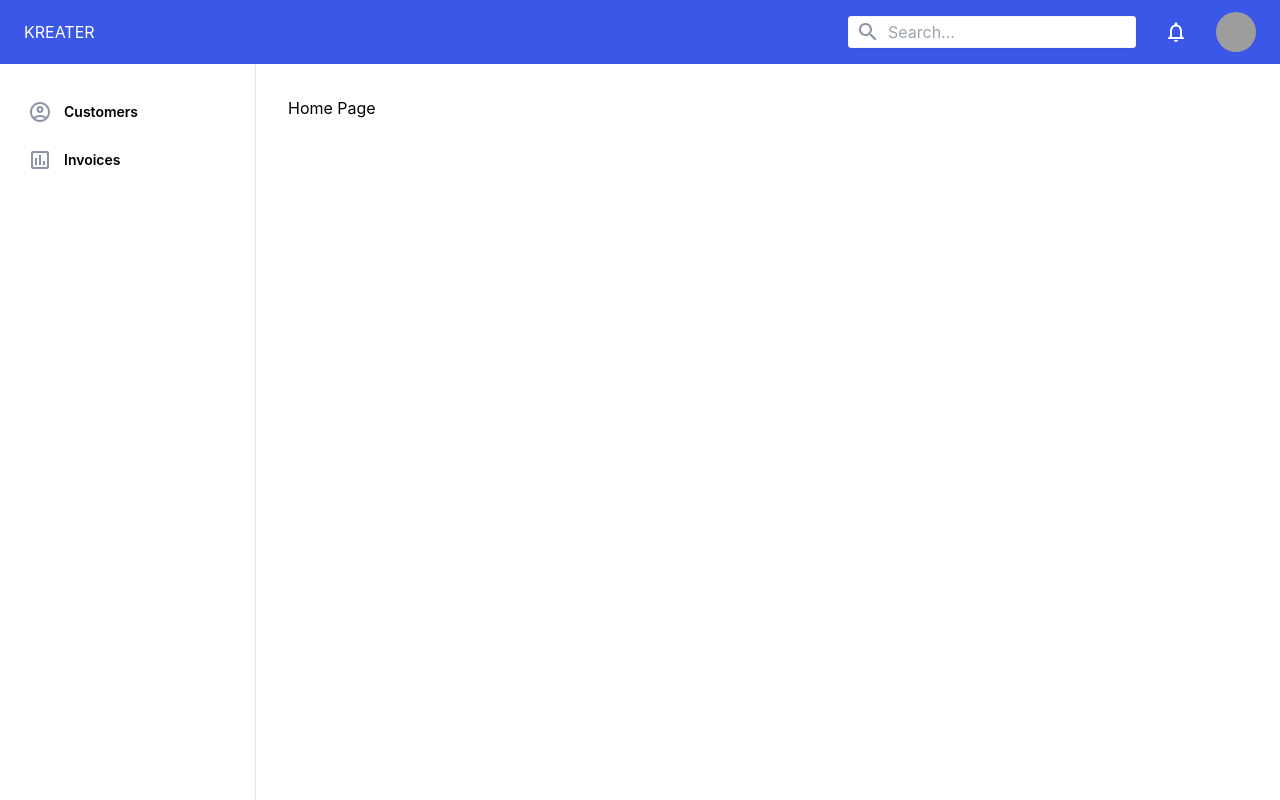
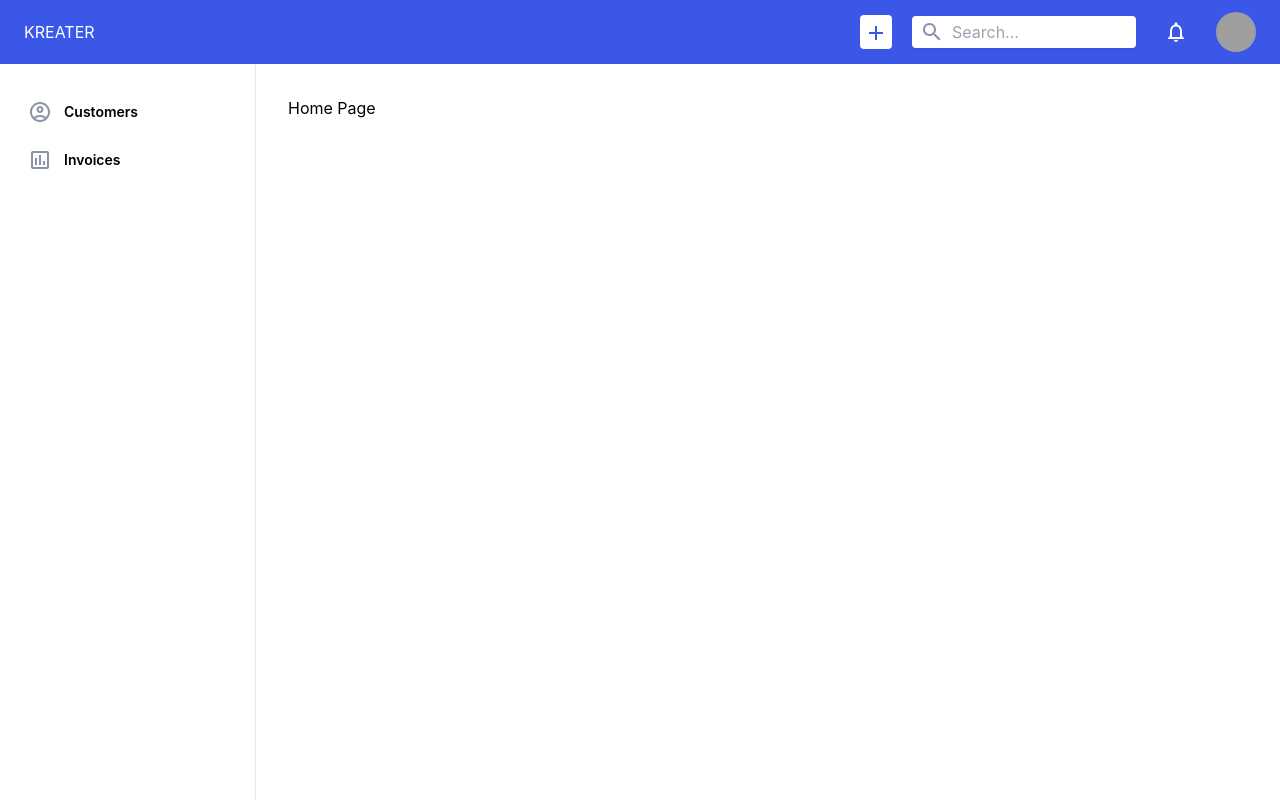
Before and after one commit to maxisusi/nvs, a Next.js app in the folder client/: page / in a window 1280 px wide. Built offline with nearby package versions, Linux system fonts and the light colour scheme; grey boxes are pictures that could not be loaded.

Commit message:
Adding plus button on header

```diff
--- a/client/components/header/Header.tsx
+++ b/client/components/header/Header.tsx
@@ -2,6 +2,7 @@ import { Avatar, IconButton } from '@mui/material';
 import React from 'react';
 import NotificationsNoneIcon from '@mui/icons-material/NotificationsNone';
 import SearchIcon from '@mui/icons-material/Search';
+import AddIcon from '@mui/icons-material/Add';
 type Props = {};
 
 const Header = (props: Props) => {
@@ -10,13 +11,16 @@ const Header = (props: Props) => {
       <div className='flex justify-between w-full items-center'>
         <h1 className='text-skin-white'>KREATER</h1>
         <div className='flex gap-5 items-center'>
+          <button className='bg-white p-1 rounded hover:bg-gray-100'>
+            <AddIcon className='text-skin-fill' />
+          </button>
           <div className='relative flex items-center '>
             <SearchIcon className='absolute left-2 text-skin-gray' />
             <input
               type='text'
               placeholder='Search...'
               id='search'
-              className='shadow-sm px-10 py-1 w-72 rounded ring-1 ring-inset ring-skin-gray'
+              className='shadow-sm px-10 py-1 w-56 rounded'
             />
           </div>
           <IconButton sx={{ color: 'white' }}>
```
